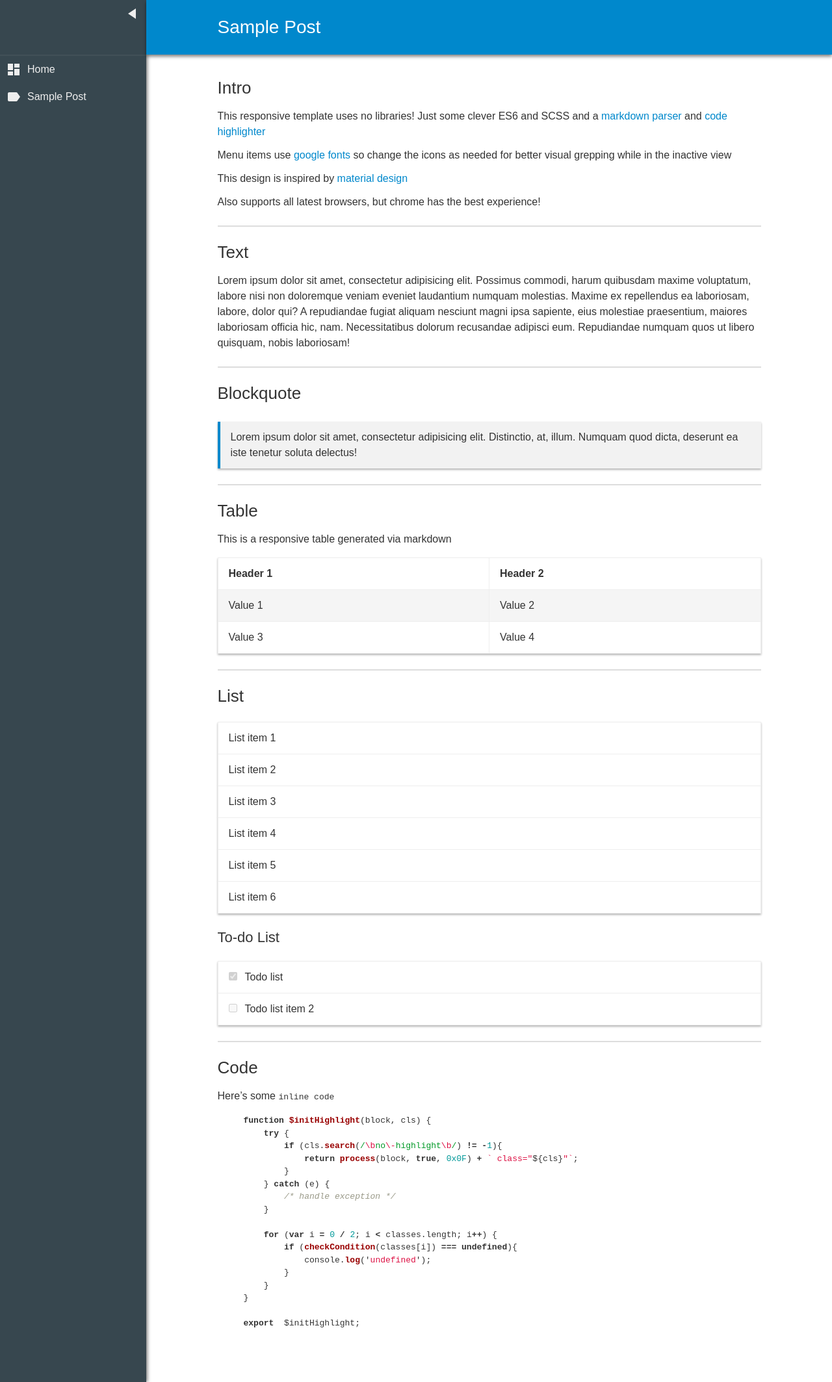
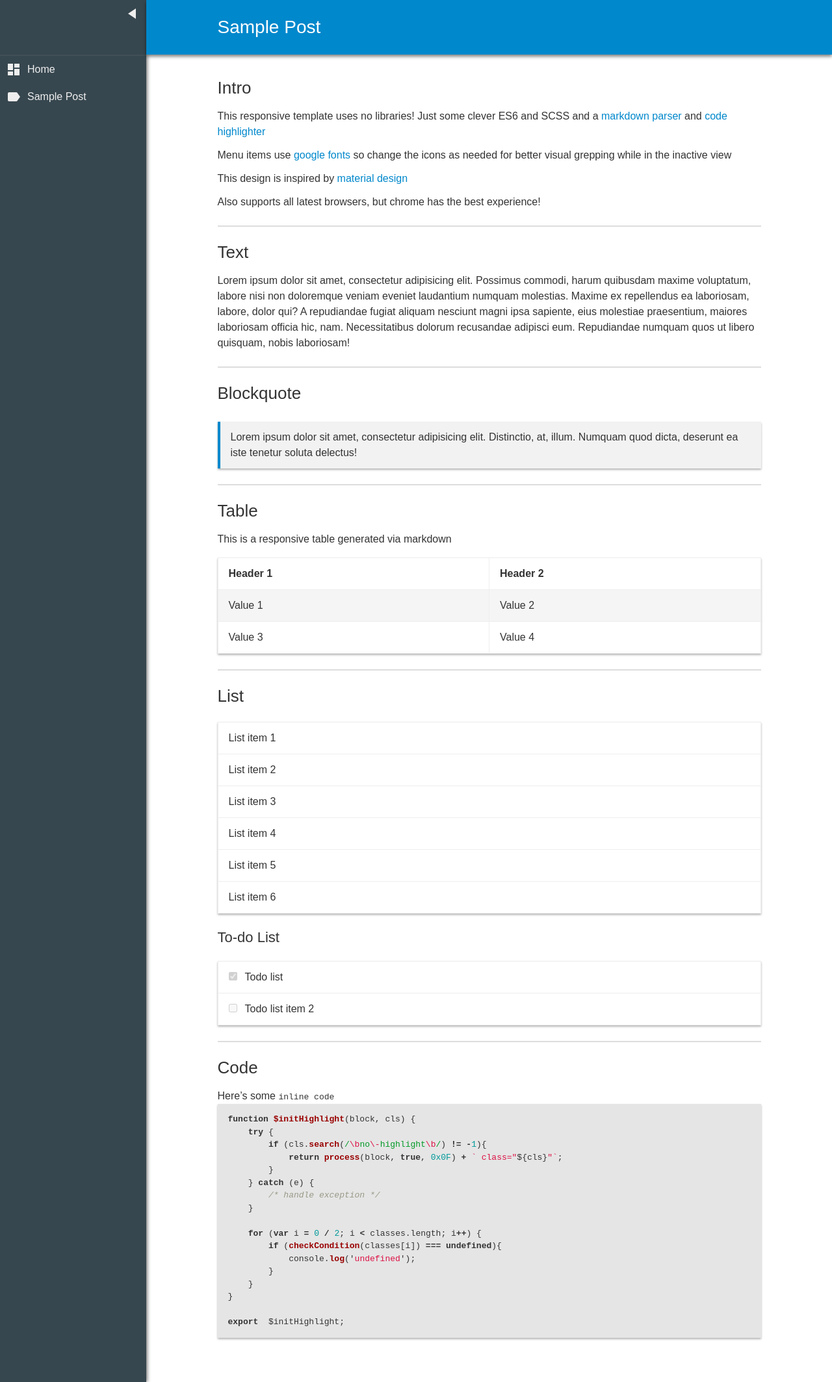
Before and after one commit to zeraphie/zeraphie.github.io, a Jekyll site: the page built from _posts/2017-03-08-sample-post.md, in a window 1280 px wide. Shown: the whole page at 65% size. Built offline with Jekyll 4.4.1, drawn with Linux system fonts in a browser that asks for light colours; comment, search, counter and statistics services are not loaded.

Commit message:
Update _general.scss

```diff
--- a/_sass/_general.scss
+++ b/_sass/_general.scss
@@ -471,6 +471,13 @@ table {
     }
 }
 
+.highlight {
+    margin: 0;
+    box-shadow: $cardShadow;
+    padding: 1px 16px;
+    background: rgba(0, 0, 0, 0.1);
+}
+
 @media screen and (max-width: #{$sidebarWidth + 360}) {
     .sidebar {
         width: $touchSize;
```
